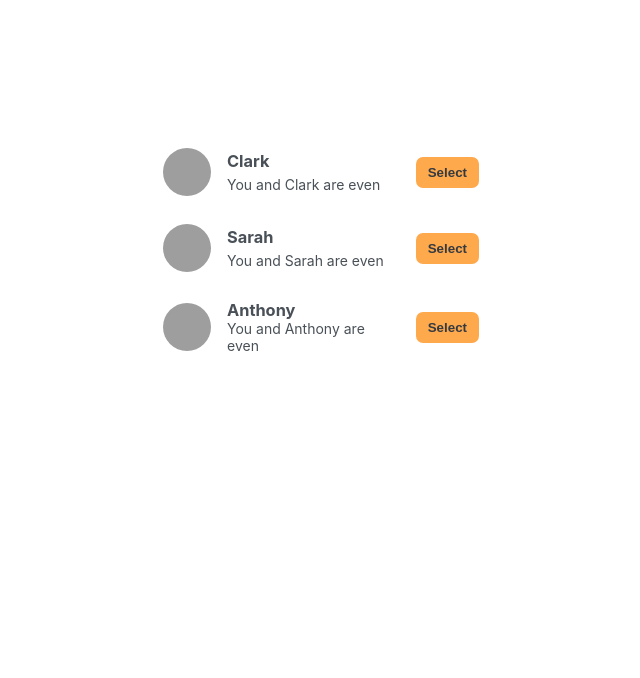
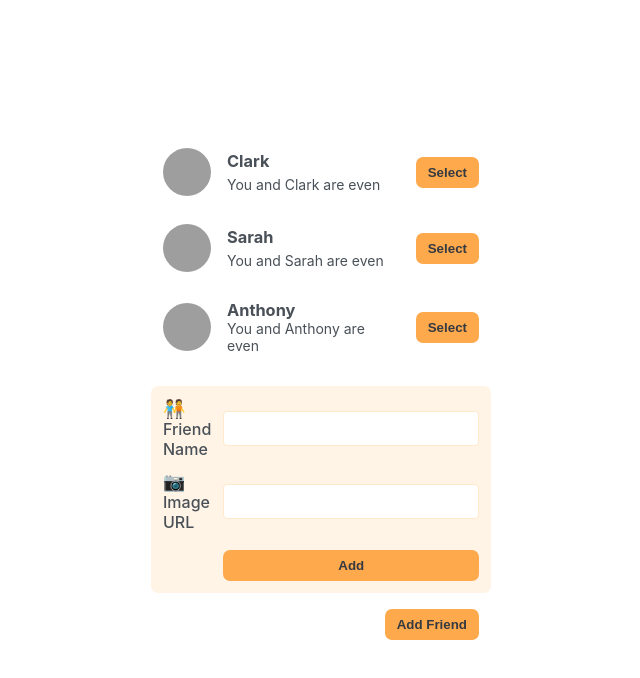
Before and after one commit to YasminMuntaserN/eat-n-split, a React (Create React App) app: page / in a window 1280 px wide. Shown: the top 678 px of the page, without its empty margins (79-719 px from the left). Built offline with nearby package versions, Linux system fonts and the light colour scheme; grey boxes are pictures that could not be loaded.

Commit message:
add FormAddFrined into App

```diff
--- a/src/App.js
+++ b/src/App.js
@@ -1,5 +1,7 @@
 import {FriendsList} from "./components/FriendsList.js";
 import {FormSplitBill} from "./components/FormSplitBill.js";
+import{FormAddFrined}from "./components/FormAddFriend.js";
+import{Button}from "./components/Button.js";
 import { useState } from "react";
 
 
@@ -49,6 +51,8 @@ export default function App() {
         clickSplitBillButton={clickSplitBillButton}
         onclickSelectButton={setClickSelectButton}
       />
+      <FormAddFrined/>
+      <Button>Add Friend</Button>
       </div>
 
 
```
